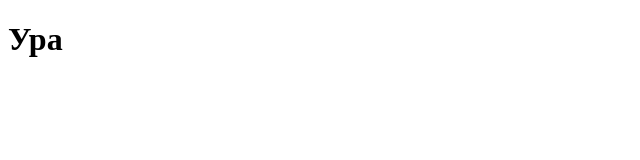
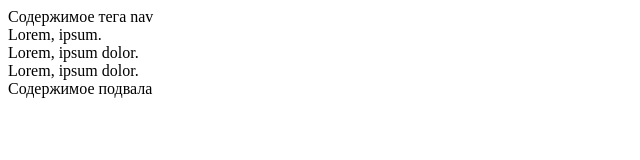
Before and after one commit to turboa5/myfirstproject, a plain HTML site: page index.html in a window 1280 px wide. Shown: the whole page, without its empty margins (0-640 px from the left). Drawn offline with Linux system fonts and the light colour scheme.

Commit message:
some commit

```diff
--- a/index.html
+++ b/index.html
@@ -3,9 +3,17 @@
 <head>
     <meta charset="UTF-8">
     <meta name="viewport" content="width=device-width, initial-scale=1.0">
-    <title>Мой первый проектт</title>
+    <title>Знакомство с HTMLтегами ч1</title>
 </head>
 <body>
-    <h1>Ура</h1>
+    <header>
+        <nav>
+            Содержимое тега nav
+        </nav>
+    </header>
+    <div>Lorem, ipsum.</div>
+    <div>Lorem, ipsum dolor.</div>
+   <div>Lorem, ipsum dolor.</div>
+   <footer>Содержимое подвала</footer>
 </body>
 </html>
```
